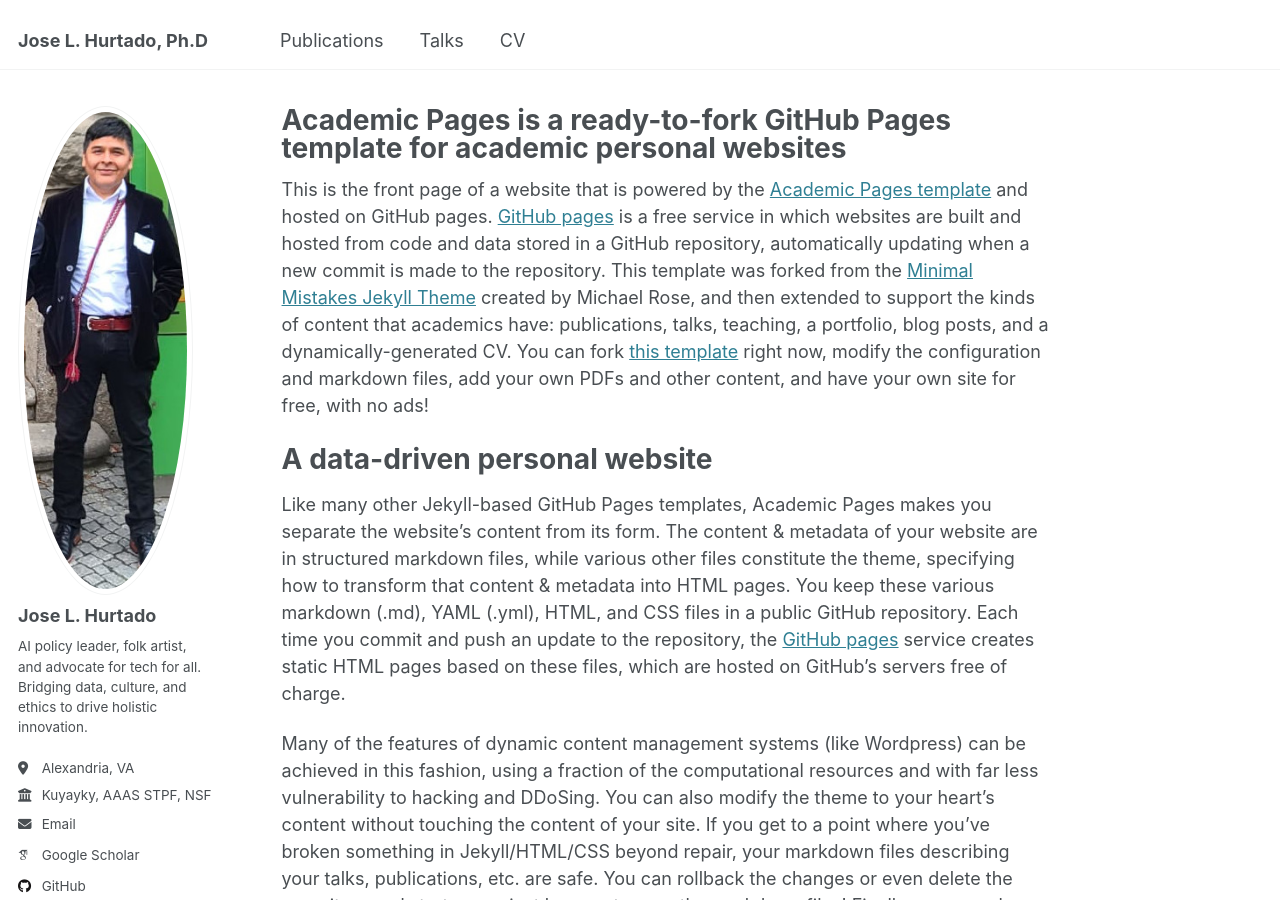
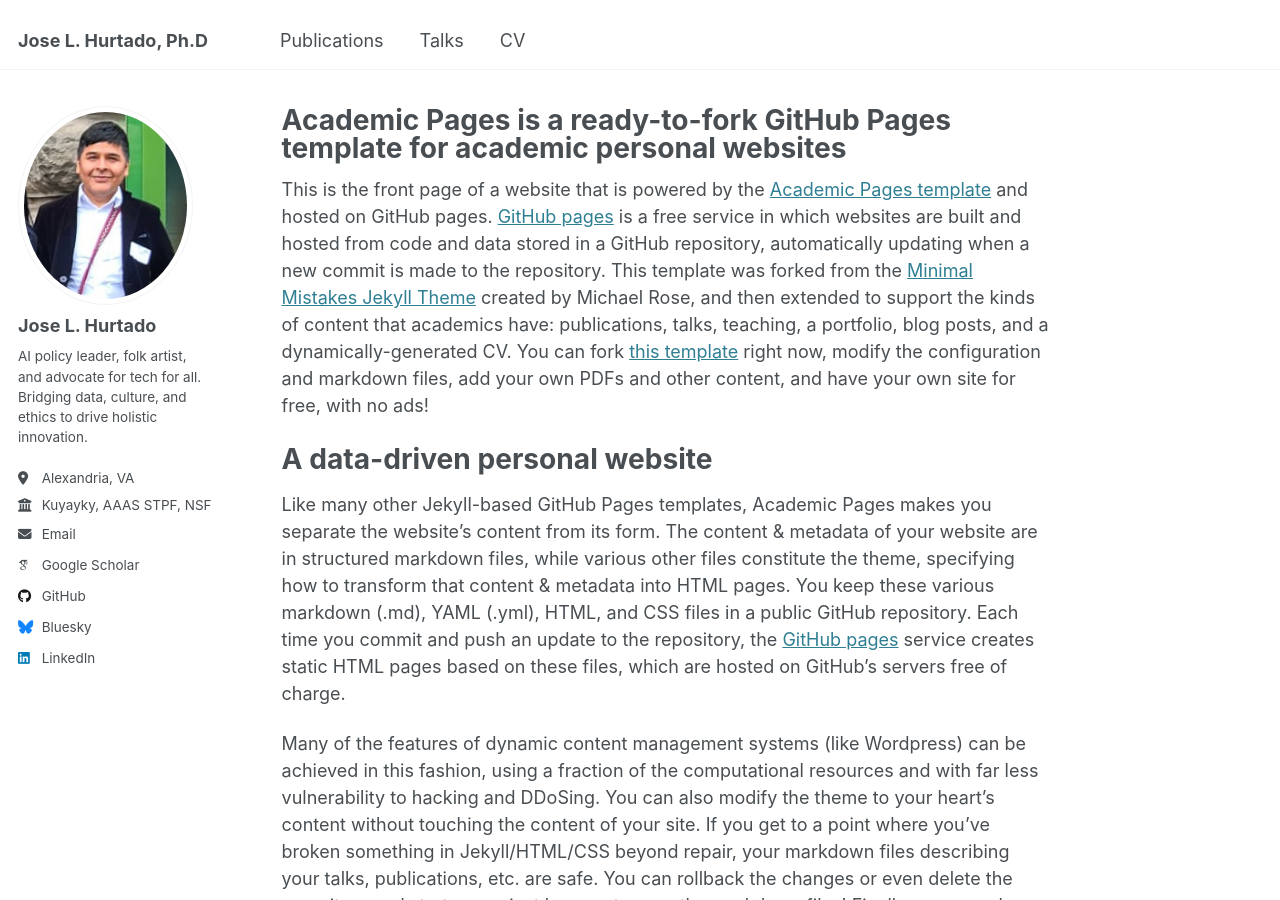
Before and after one commit to inkatown/inkatown.github.io, a Jekyll site: the page built from _pages/about.md, in a window 1280 px wide and 900 px high. Built offline with Jekyll 4.4.1, drawn with Linux system fonts in a browser that asks for light colours; some web fonts are replaced.

Commit message:
Update _config.yml

```diff
--- a/_config.yml
+++ b/_config.yml
@@ -22,7 +22,7 @@ repository               : "academicpages/academicpages.github.io"
 #               Additional customization can be done by editing /_includes/author-profile.html
 author:
   # Biographic information
-  avatar           : "peluchoberlin.jpeg"
+  avatar           : "peluchoberlin1.jpeg"
   name             : "Jose L. Hurtado"
   pronouns         : # example: "she/her"
   bio              : "AI policy leader, folk artist, and advocate for tech for all. Bridging data, culture, and ethics to drive holistic innovation."
@@ -59,7 +59,7 @@ author:
   keybase          : # Username
   instagram        : # Username
   lastfm           : # Username
-  linkedin         : "josehurtadojr/"
+  linkedin         : "josehurtadojr"
   mastodon         : # URL
   medium           : # URL
   pinterest        : # Username
```
